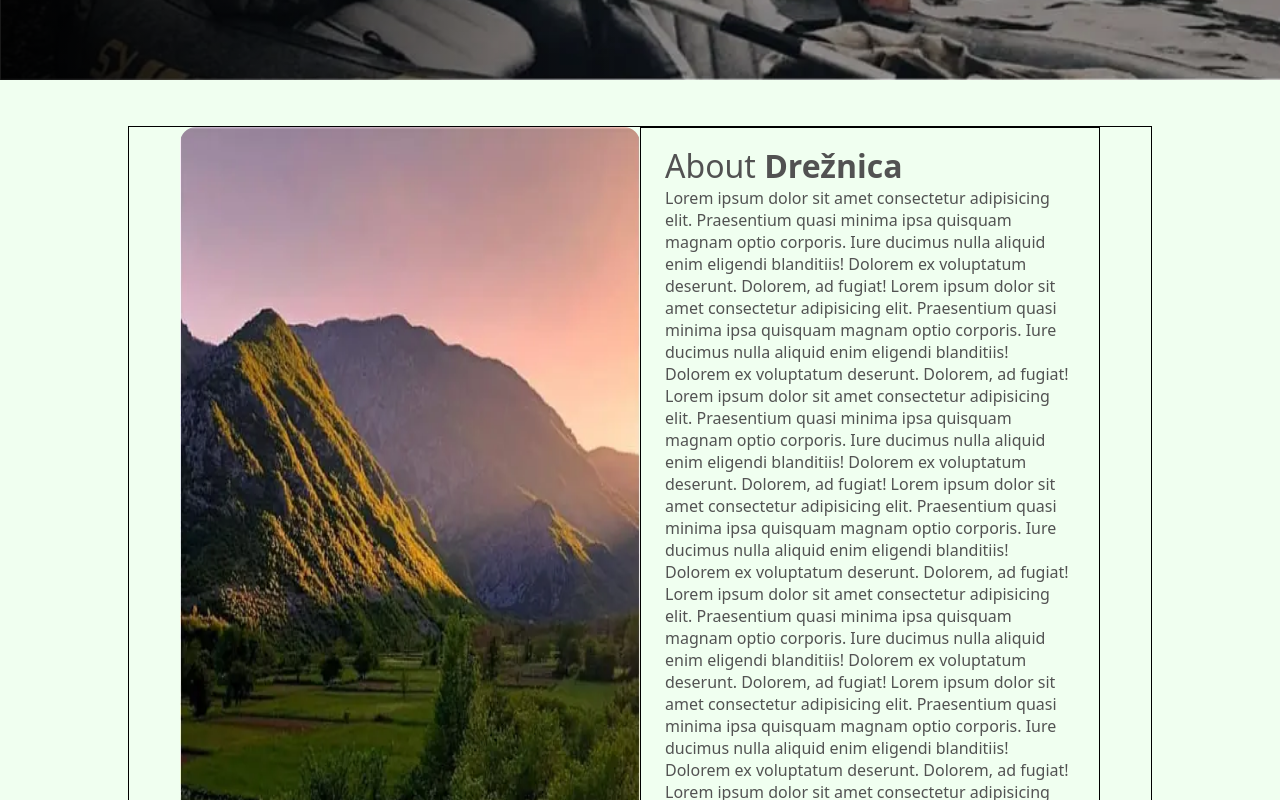
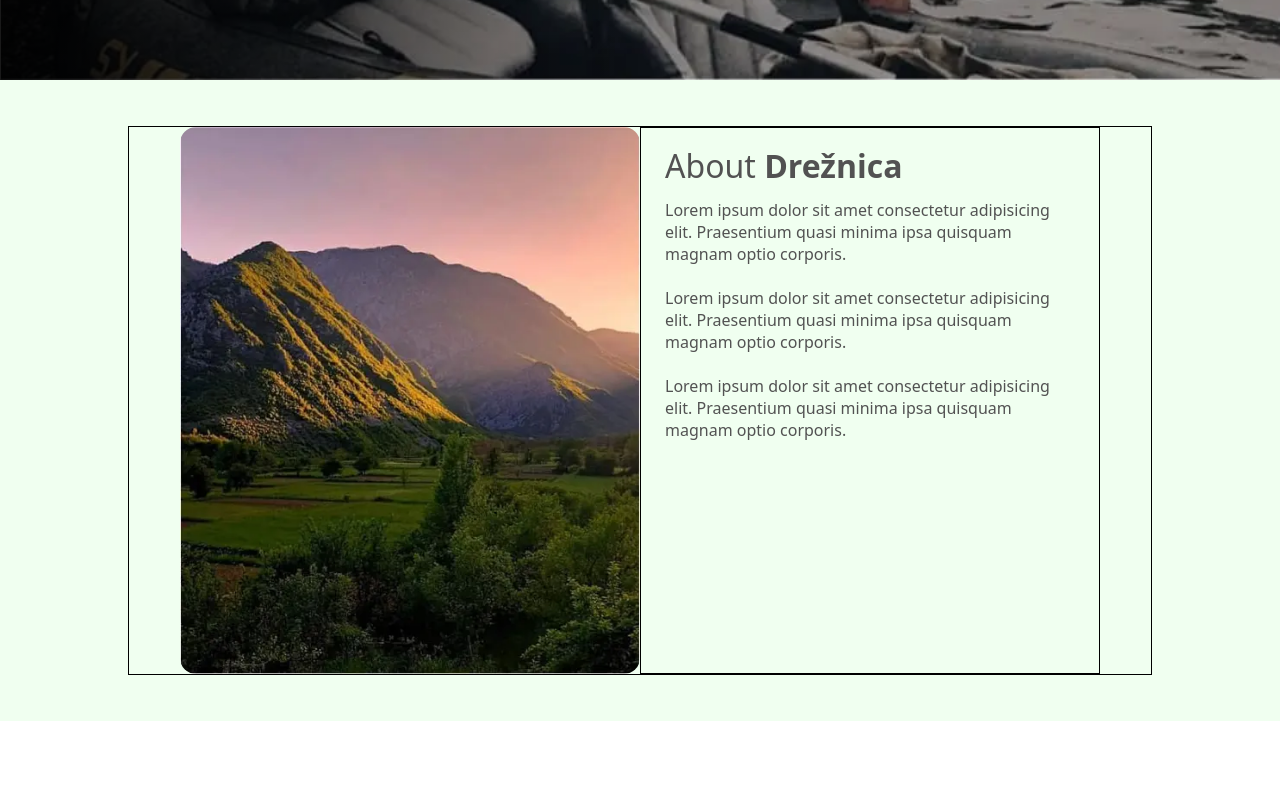
Before and after one commit to ErminMusic/Visit-Dre-nica, a React (Vite) app: page / in a window 1280 px wide. Shown: the part 800-1600 px from the top of the page. After the commit the page ends 1521 px from the top, so only its background shows below. Built offline with nearby package versions, Linux system fonts and the light colour scheme.

Commit message:
About Test 1

```diff
--- a/src/components/AboutDreznica.jsx
+++ b/src/components/AboutDreznica.jsx
@@ -7,26 +7,21 @@ function AboutDreznica() {
 
       <Container>
 
-        <Image alt="About" src={AboutImg} />
+        <ImageHolder>
+          <Image alt="About" src={AboutImg} />
+        </ImageHolder>
 
         <ContentHolder>
 
           <h1>About <span>Drežnica</span></h1>
 
           <Content>
-            Lorem ipsum dolor sit amet consectetur adipisicing elit. Praesentium quasi minima ipsa quisquam magnam optio corporis. Iure ducimus nulla aliquid enim eligendi blanditiis! Dolorem ex voluptatum deserunt. Dolorem, ad fugiat!
-            Lorem ipsum dolor sit amet consectetur adipisicing elit. Praesentium quasi minima ipsa quisquam magnam optio corporis. Iure ducimus nulla aliquid enim eligendi blanditiis! Dolorem ex voluptatum deserunt. Dolorem, ad fugiat!
-            Lorem ipsum dolor sit amet consectetur adipisicing elit. Praesentium quasi minima ipsa quisquam magnam optio corporis. Iure ducimus nulla aliquid enim eligendi blanditiis! Dolorem ex voluptatum deserunt. Dolorem, ad fugiat!
-            Lorem ipsum dolor sit amet consectetur adipisicing elit. Praesentium quasi minima ipsa quisquam magnam optio corporis. Iure ducimus nulla aliquid enim eligendi blanditiis! Dolorem ex voluptatum deserunt. Dolorem, ad fugiat!
-            Lorem ipsum dolor sit amet consectetur adipisicing elit. Praesentium quasi minima ipsa quisquam magnam optio corporis. Iure ducimus nulla aliquid enim eligendi blanditiis! Dolorem ex voluptatum deserunt. Dolorem, ad fugiat!
-            Lorem ipsum dolor sit amet consectetur adipisicing elit. Praesentium quasi minima ipsa quisquam magnam optio corporis. Iure ducimus nulla aliquid enim eligendi blanditiis! Dolorem ex voluptatum deserunt. Dolorem, ad fugiat!
-            Lorem ipsum dolor sit amet consectetur adipisicing elit. Praesentium quasi minima ipsa quisquam magnam optio corporis. Iure ducimus nulla aliquid enim eligendi blanditiis! Dolorem ex voluptatum deserunt. Dolorem, ad fugiat!
-            Lorem ipsum dolor sit amet consectetur adipisicing elit. Praesentium quasi minima ipsa quisquam magnam optio corporis. Iure ducimus nulla aliquid enim eligendi blanditiis! Dolorem ex voluptatum deserunt. Dolorem, ad fugiat!
+            Lorem ipsum dolor sit amet consectetur adipisicing elit. Praesentium quasi minima ipsa quisquam magnam optio corporis.<br /><br />
+            Lorem ipsum dolor sit amet consectetur adipisicing elit. Praesentium quasi minima ipsa quisquam magnam optio corporis.<br /><br />
+            Lorem ipsum dolor sit amet consectetur adipisicing elit. Praesentium quasi minima ipsa quisquam magnam optio corporis.<br /><br />
           </Content>
 
         </ContentHolder>
-
-
 
       </Container>
 
@@ -49,10 +44,18 @@ const Wrap = styled.div`
 const Container = styled.div`
   width: 80%;
   height: auto;
-
   display: flex;
   justify-content: center;
   border: 1px solid black;
+
+  @media (max-width: 850px) {
+    width: 95%;
+  }
+
+  @media (max-width: 700px) {
+    flex-direction: column;
+    align-items: center;
+  }
 `
 
 const ContentHolder = styled.div`
@@ -67,14 +70,78 @@ const ContentHolder = styled.div`
       font-weight: bold;
     }
   }
+  @media (max-width: 1100px) {
+    width: 50%;
+  }
 
+  @media (max-width: 700px) {
+    width: 90%;
+  }
+    @media (max-width: 500px) {
+    width: 100%;
+  }
 `
 
 const Content = styled.p`
+  margin: 12px 0 0 0;
+`
 
-`
+const ImageHolder = styled.div`
+  display: flex;
+  justify-content: center;
+  width: 45%;
+
+  @media (max-width: 1100px) {
+    width: 50%;
+    padding: 4px;
+  }
+
+  @media (max-width: 700px) {
+    width: 90%;
+  }
+    @media (max-width: 500px) {
+    width: 100%;
+  }
+`;
 
 const Image = styled.img`
   border-radius: 16px;
-  width: 45%;
-`
+  width: 100%;
+
+  @media (max-width: 900px) {
+    width: 100%;
+  }
+
+
+`;
+
+// Mobile (up to 576px):
+
+
+// @media (max-width: 576px) {
+//   /* Custom styling for mobile devices */
+// }
+
+
+// Portrait Tablets (577px to 768px):
+// @media (min-width: 577px) and (max-width: 768px) {
+//   /* Custom styling for portrait tablets */
+// }
+
+
+// Tablets and Desktops (769px to 991px):
+// @media (min-width: 769px) and (max-width: 991px) {
+//   /* Custom styling for tablets and desktops */
+// }
+
+
+// Desktops (992px to 1199px):
+// @media (min-width: 992px) and (max-width: 1199px) {
+//   /* Custom styling for desktops */
+// }
+
+
+// Large Desktops (1200px and above):
+// @media (min-width: 1200px) {
+//   /* Custom styling for large desktops */
+// }
--- a/src/components/sub-components/NavItems.jsx
+++ b/src/components/sub-components/NavItems.jsx
@@ -8,53 +8,37 @@ function NavItems() {
 
   return (
     <Container>
-
       <NavBarItem>
-
         <span>
           <a href="/">Home</a>
         </span>
-
       </NavBarItem>
 
       <NavBarItem>
-
         <Dropdown
-
           title="About Us"
           options={about}
-
         />
-
       </NavBarItem>
 
       <NavBarItem>
-
         <Dropdown
-
           title="Activities"
           options={activities}
-
         />
-
       </NavBarItem>
 
       <NavBarItem>
-
         <span>
           <a href="/How To Book">How To Book</a>
         </span>
-
       </NavBarItem>
 
       <NavBarItem>
-
         <span>
           <a href="/FAQ">FAQ</a>
         </span>
-
       </NavBarItem>
-
     </Container>
   )
 }
@@ -66,13 +50,17 @@ const Container = styled.div`
   justify-content: space-evenly;
   z-index: 100;
 
+  @media (max-width: 990px) {
+    justify-content: space-between;
+    padding: 0 12px;
+  }
+
   @media (max-width: 850px) {
     flex-direction: column;
     justify-content: start;
     padding: 8px 0;
     position: relative;
   }
-
 `
 const NavBarItem = styled.div`
   font-weight: bold;
@@ -106,7 +94,6 @@ const NavBarItem = styled.div`
       transition: all 250ms cubic-bezier(0.25, 0.46, 0.45, 0.94) 0s;
       transform: scaleX(0);
     }
-
   }
 
   &:hover {
```
Also changed, not shown: public/Images/About.png (added).
